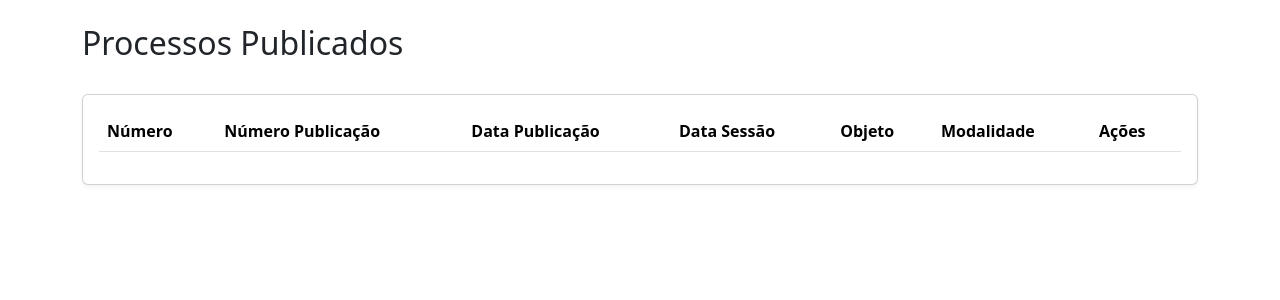
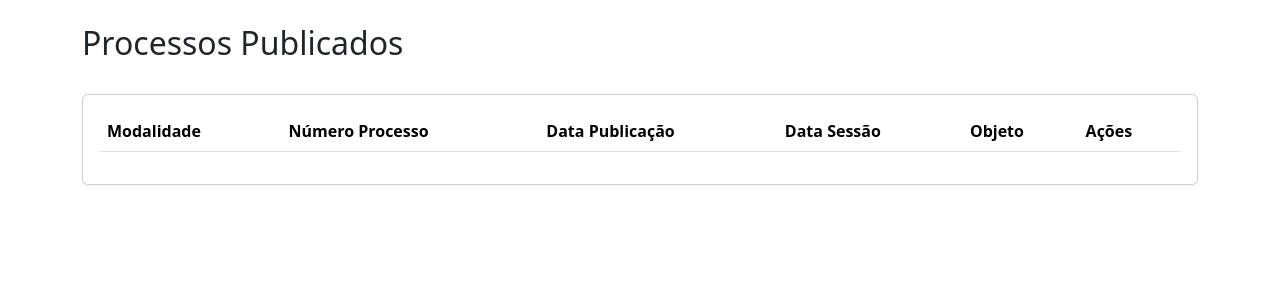
Before and after one commit to pbrincker/processos_tramitando, a Flask app: page /processos/publicados in a window 1280 px wide. Shown: the part 56-356 px from the top of the page. Run offline with Flask 3, Linux system fonts and the light colour scheme; the visitor is signed in with stand-in values (Sample User, id 1); data that the repository does not hold is empty; some libraries are stand-ins or nearby versions.

Commit message:
Agent query: Por favor, verifique se: 1. A coluna modalidade agora aparece primeiro e está formatada corretamente (ex: "Pregão Presencial") 2. Apenas sessões futuras estão sendo exibidas 3. A lista está ordenada por data da sessão 4. O número do processo está sendo exibido corretamente
Update published processes listing to filter by session date and display relevant information.

```diff
--- a/routes.py
+++ b/routes.py
@@ -411,7 +411,11 @@ def listar_notificacoes():
 @app.route('/processos/publicados')
 @login_required
 def listar_processos_publicados():
-    query = Processo.query.filter_by(publicado=True)
+    hoje = datetime.now().date()
+    query = Processo.query.filter(
+        Processo.publicado == True,
+        Processo.data_sessao >= hoje
+    )
 
     # Aplicar filtros de permissão
     if not current_user.is_admin:
@@ -419,7 +423,7 @@ def listar_processos_publicados():
            (current_user.can_view_all_processes and not current_user.view_all_processes):
             query = query.filter_by(responsavel_id=current_user.id)
 
-    processos = query.order_by(Processo.data_publicacao.desc()).all()
+    processos = query.order_by(Processo.data_sessao.asc()).all()
     return render_template('processos_publicados.html', processos=processos)
 
 @app.route('/notificacoes/<int:id>/lida', methods=['POST'])
--- a/templates/processos_publicados.html
+++ b/templates/processos_publicados.html
@@ -13,20 +13,19 @@
             <table class="table table-hover">
                 <thead>
                     <tr>
-                        <th>Número</th>
-                        <th>Número Publicação</th>
+                        <th>Modalidade</th>
+                        <th>Número Processo</th>
                         <th>Data Publicação</th>
                         <th>Data Sessão</th>
                         <th>Objeto</th>
-                        <th>Modalidade</th>
                         <th>Ações</th>
                     </tr>
                 </thead>
                 <tbody>
                     {% for processo in processos %}
                     <tr>
+                        <td>{{ processo.modalidade|replace('_', ' ')|title }}</td>
                         <td>{{ processo.numero_processo }}</td>
-                        <td>{{ processo.numero_publicacao }}</td>
                         <td>{{ processo.data_publicacao.strftime('%d/%m/%Y') }}</td>
                         <td>{{ processo.data_sessao.strftime('%d/%m/%Y') }}</td>
                         <td>
@@ -34,7 +33,6 @@
                                 {{ processo.objeto }}
                             </div>
                         </td>
-                        <td>{{ processo.modalidade }}</td>
                         <td>
                             <div class="btn-group">
                                 <a href="{{ url_for('visualizar_processo', id=processo.id) }}" class="btn btn-sm btn-outline-info" data-bs-toggle="tooltip" title="Visualizar">
```
